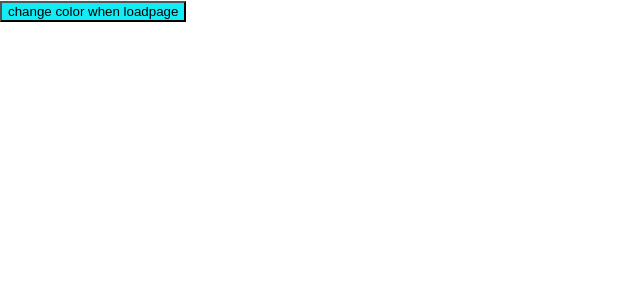
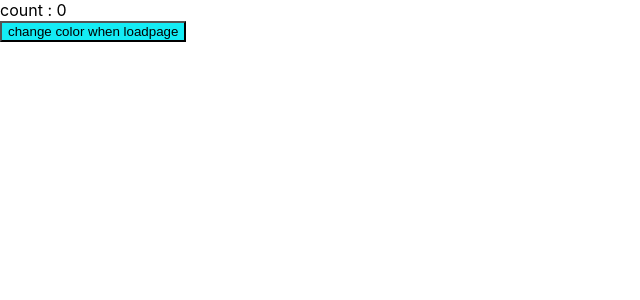
Before and after one commit to anassraissi/hooks_react_example, a React (Create React App) app in the folder hooks_react/: page / in a window 1280 px wide. Shown: the top 300 px of the page, without its empty margins (0-640 px from the left). Built offline with nearby package versions, Linux system fonts and the light colour scheme.

Commit message:
change component as class and use React.memo for and getout the function increment for not change with the state

```diff
--- a/hooks_react/src/useCallback/App.js
+++ b/hooks_react/src/useCallback/App.js
@@ -1,14 +1,23 @@
 import React from 'react'
 import Button from  './Button'
 
-const App = () => {
+class App extends React.Component{
+    state={
+        count:0
+    }
+      increment=()=> {  // create function here for not change color of button when clicked  cause de render state when changed
+        this.setState({count:this.state.count+1})
+    }
+    render(){
         return (
             <div>
-            <Button>
+              count : {this.state.count}
+                  <Button Onclick={this.increment}>
                       change color when loadpage
                   </Button>
           </div>
         )
     }
+}
 
 export default App
--- a/hooks_react/src/useCallback/Button.js
+++ b/hooks_react/src/useCallback/Button.js
@@ -2,10 +2,10 @@ import React from 'react'
 const randomColor=()=> 'rgb(' + Math.floor(Math.random() * 256) + ',' + Math.floor(Math.random() * 256) + ',' + Math.floor(Math.random() * 256) + ')';
 
 
-const Button = (props) => {
+function Button(props){
   return (
     <div>
-        <button style={{backgroundColor:randomColor()}}>
+        <button onClick={props.Onclick} style={{backgroundColor:randomColor()}}>
                 {props.children}
         </button>
 
@@ -13,4 +13,4 @@ const Button = (props) => {
   )
 }
 
-export default Button
+export default React.memo(Button);
```
Lines whose indentation alone changed are shown as unchanged.
